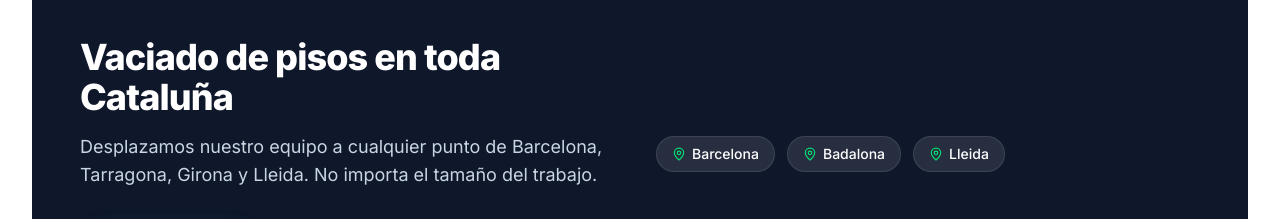
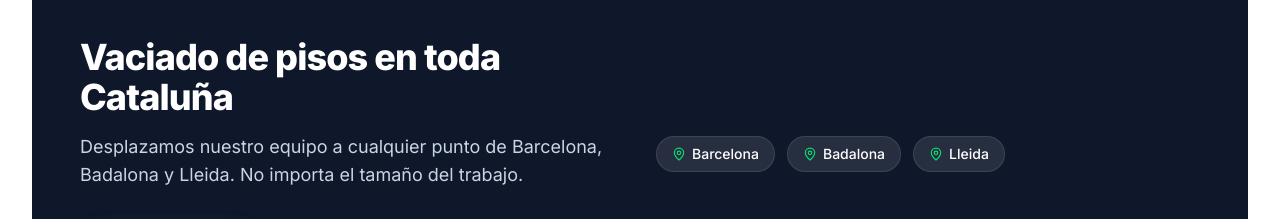
Before and after one commit to creativedesignseo/trayec-web, a React (Vite) app: page /vaciado-pisos in a window 1280 px wide. Shown: the part 2100-2319 px from the top of the page. Built offline with nearby package versions, Linux system fonts and the light colour scheme.

Commit message:
content: update coverage text in VaciadoPisos to match city list
Replaced Tarragona and Girona with Badalona in the description
paragraph so it aligns with the Barcelona / Badalona / Lleida list.

```diff
--- a/src/pages/VaciadoPisos.tsx
+++ b/src/pages/VaciadoPisos.tsx
@@ -138,7 +138,7 @@ export default function VaciadoPisos() {
                 Vaciado de pisos en toda Cataluña
               </h2>
               <p className="mt-4 text-lg text-slate-300">
-                Desplazamos nuestro equipo a cualquier punto de Barcelona, Tarragona, Girona y Lleida. No importa el tamaño del trabajo.
+                Desplazamos nuestro equipo a cualquier punto de Barcelona, Badalona y Lleida. No importa el tamaño del trabajo.
               </p>
               <a href="tel:694266258" className="btn-cta mt-8 inline-flex items-center gap-2">
                 <Phone className="h-5 w-5" />
```
